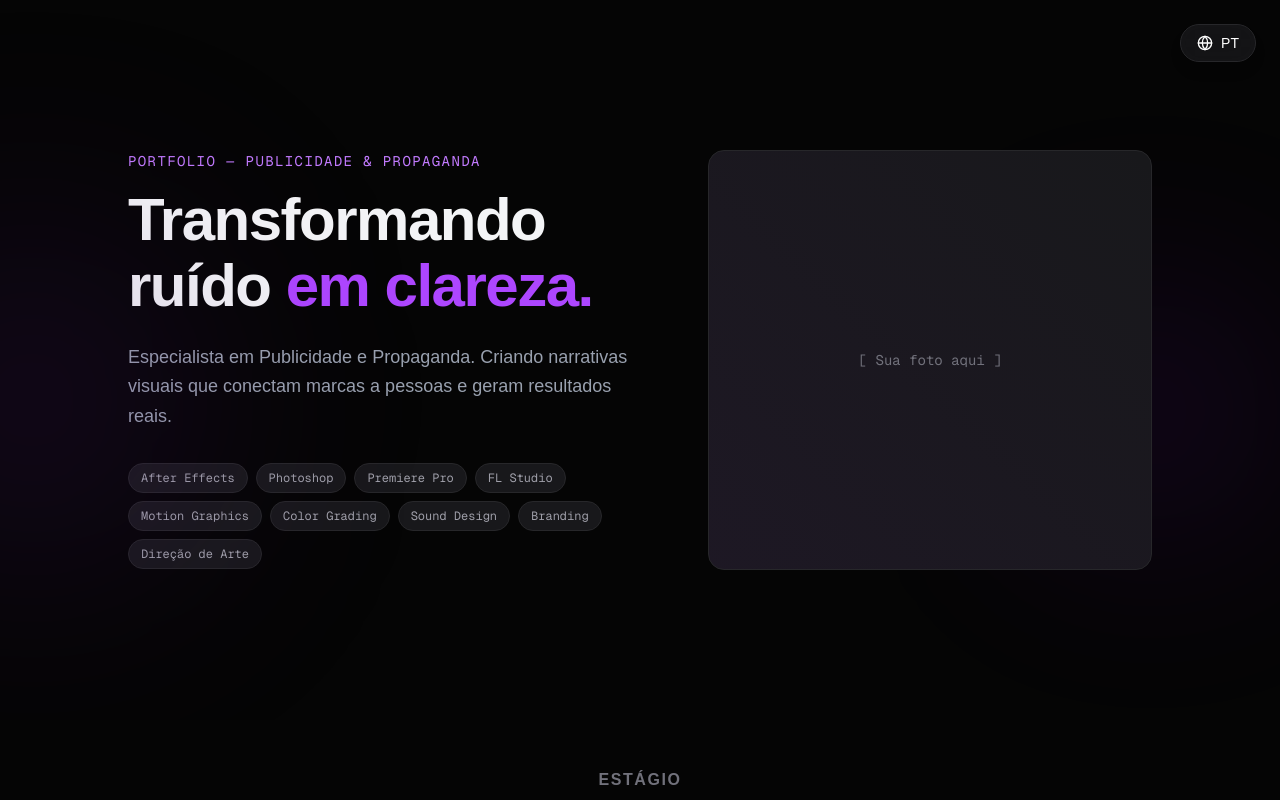
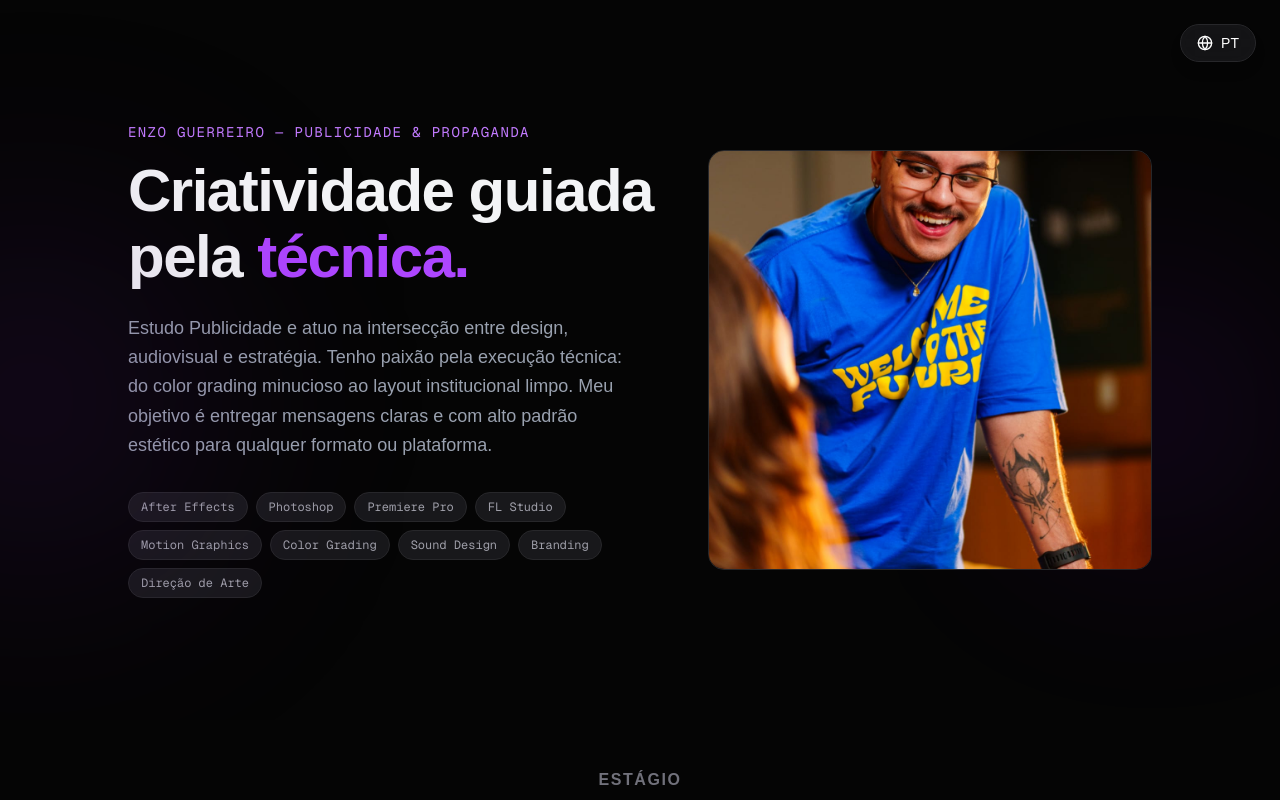
Before and after one commit to zacczkai/portfolio, a Next.js app: page / in a window 1280 px wide. Shown: the top 800 px of the page. Built offline with nearby package versions, Linux system fonts and the light colour scheme.

Commit message:
feat: add enzo's profile photo and copy, update contact links, center section headers dynamically

```diff
--- a/src/components/Contact.tsx
+++ b/src/components/Contact.tsx
@@ -28,10 +28,10 @@ export default function Contact() {
           transition={{ delay: 0.2 }}
           className="flex justify-center gap-6"
         >
-          <a href="#" className="p-4 bg-zinc-900 rounded-full hover:bg-purple-900/50 hover:text-purple-400 transition-all">
+          <a href="mailto:enzoguerreiro05@gmail.com" className="p-4 bg-zinc-900 rounded-full hover:bg-purple-900/50 hover:text-purple-400 transition-all">
             <Mail className="w-6 h-6" />
           </a>
-          <a href="#" className="p-4 bg-zinc-900 rounded-full hover:bg-purple-900/50 hover:text-purple-400 transition-all">
+          <a href="https://www.linkedin.com/in/enzo-guerreiro-568a4b233/" target="_blank" rel="noreferrer" className="p-4 bg-zinc-900 rounded-full hover:bg-purple-900/50 hover:text-purple-400 transition-all">
             <LinkIcon className="w-6 h-6" />
           </a>
           <a href="#" className="p-4 bg-zinc-900 rounded-full hover:bg-purple-900/50 hover:text-purple-400 transition-all">
@@ -40,7 +40,7 @@ export default function Contact() {
         </motion.div>
 
         <p className="mt-12 text-zinc-600 text-sm">
-          © {new Date().getFullYear()} Seu Nome. {t.contact.rights}
+          © {new Date().getFullYear()} Enzo Guerreiro. {t.contact.rights}
         </p>
       </div>
     </footer>
--- a/src/components/Hero.tsx
+++ b/src/components/Hero.tsx
@@ -69,8 +69,12 @@ export default function Hero() {
           variants={fadeUp}
           className="relative h-[420px] rounded-2xl overflow-hidden bg-zinc-900 border border-zinc-800 group hidden md:flex items-center justify-center"
         >
-          <div className="absolute inset-0 bg-gradient-to-tr from-purple-900/20 to-transparent opacity-40 group-hover:opacity-80 transition-opacity duration-500" />
-          <p className="text-zinc-500 font-mono text-sm z-10">{t.hero.photoAlt}</p>
+          <img
+            src="/images/minha foto.jpeg"
+            alt={t.hero.photoAlt}
+            className="w-full h-full object-cover transition-transform duration-700 group-hover:scale-105"
+          />
+          <div className="absolute inset-0 bg-gradient-to-tr from-purple-900/10 to-transparent opacity-0 group-hover:opacity-100 transition-opacity duration-500 pointer-events-none" />
         </motion.div>
       </motion.div>
     </section>
--- a/src/components/PortfolioSection.tsx
+++ b/src/components/PortfolioSection.tsx
@@ -271,11 +271,11 @@ export default function PortfolioSection({ title, description, projects }: Portf
         whileInView={{ opacity: 1, y: 0 }}
         viewport={{ once: true, margin: "-50px" }}
         transition={{ duration: 0.5 }}
-        className="mb-8"
+        className={`mb-8 ${!isScrollable ? "text-center" : ""}`}
       >
         <h2 className="text-3xl md:text-4xl font-bold mb-4">{title}</h2>
         {description && (
-          <div className="text-gray-400 text-lg leading-relaxed">{description}</div>
+          <div className={`text-gray-400 text-lg leading-relaxed ${!isScrollable ? "max-w-3xl mx-auto" : ""}`}>{description}</div>
         )}
       </motion.div>
 
--- a/src/locales/en.ts
+++ b/src/locales/en.ts
@@ -1,10 +1,10 @@
 const en = {
   hero: {
-    subtitle: "Portfolio — Advertising & Propaganda",
-    line1: "Turning noise",
-    line2: "into clarity.",
-    description: "Advertising & Propaganda Specialist. Creating visual narratives that connect brands to people and drive real results.",
-    photoAlt: "[ Your photo here ]"
+    subtitle: "ENZO GUERREIRO — ADVERTISING & PROPAGANDA",
+    line1: "Creativity guided by",
+    line2: "technique.",
+    description: "I study Advertising and operate at the intersection of design, audiovisual, and strategy. I have a passion for technical execution: from meticulous color grading to clean institutional layouts. My goal is to deliver clear messages with high aesthetic standards for any format or platform.",
+    photoAlt: "Photo of Enzo Guerreiro"
   },
   sections: {
     datasComemorativas: "Commemorative Dates",
--- a/src/locales/pt.ts
+++ b/src/locales/pt.ts
@@ -1,10 +1,10 @@
 const pt = {
   hero: {
-    subtitle: "Portfolio — Publicidade & Propaganda",
-    line1: "Transformando ruído",
-    line2: "em clareza.",
-    description: "Especialista em Publicidade e Propaganda. Criando narrativas visuais que conectam marcas a pessoas e geram resultados reais.",
-    photoAlt: "[ Sua foto aqui ]"
+    subtitle: "ENZO GUERREIRO — PUBLICIDADE & PROPAGANDA",
+    line1: "Criatividade guiada pela",
+    line2: "técnica.",
+    description: "Estudo Publicidade e atuo na intersecção entre design, audiovisual e estratégia. Tenho paixão pela execução técnica: do color grading minucioso ao layout institucional limpo. Meu objetivo é entregar mensagens claras e com alto padrão estético para qualquer formato ou plataforma.",
+    photoAlt: "Foto de Enzo Guerreiro"
   },
   sections: {
     datasComemorativas: "Datas Comemorativas",
```
Also changed, not shown: public/images/minha foto.jpeg (added).
